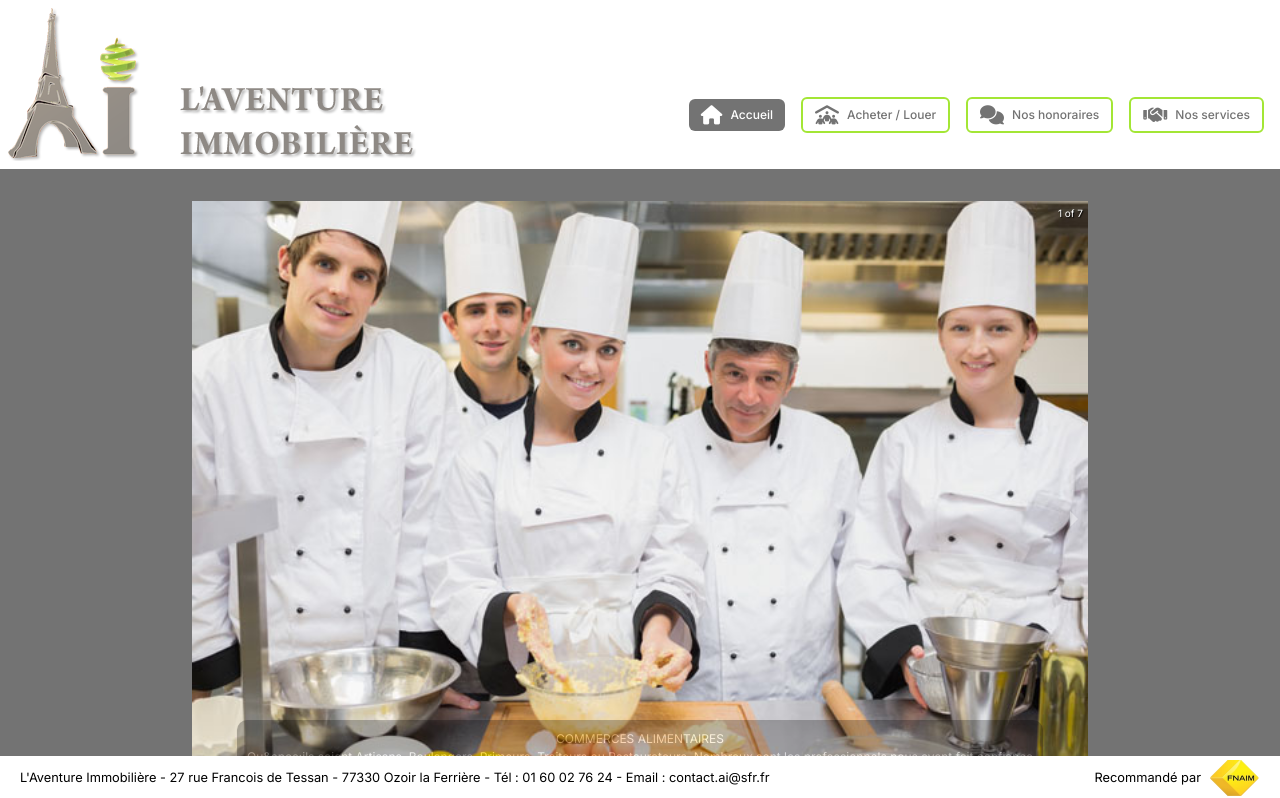
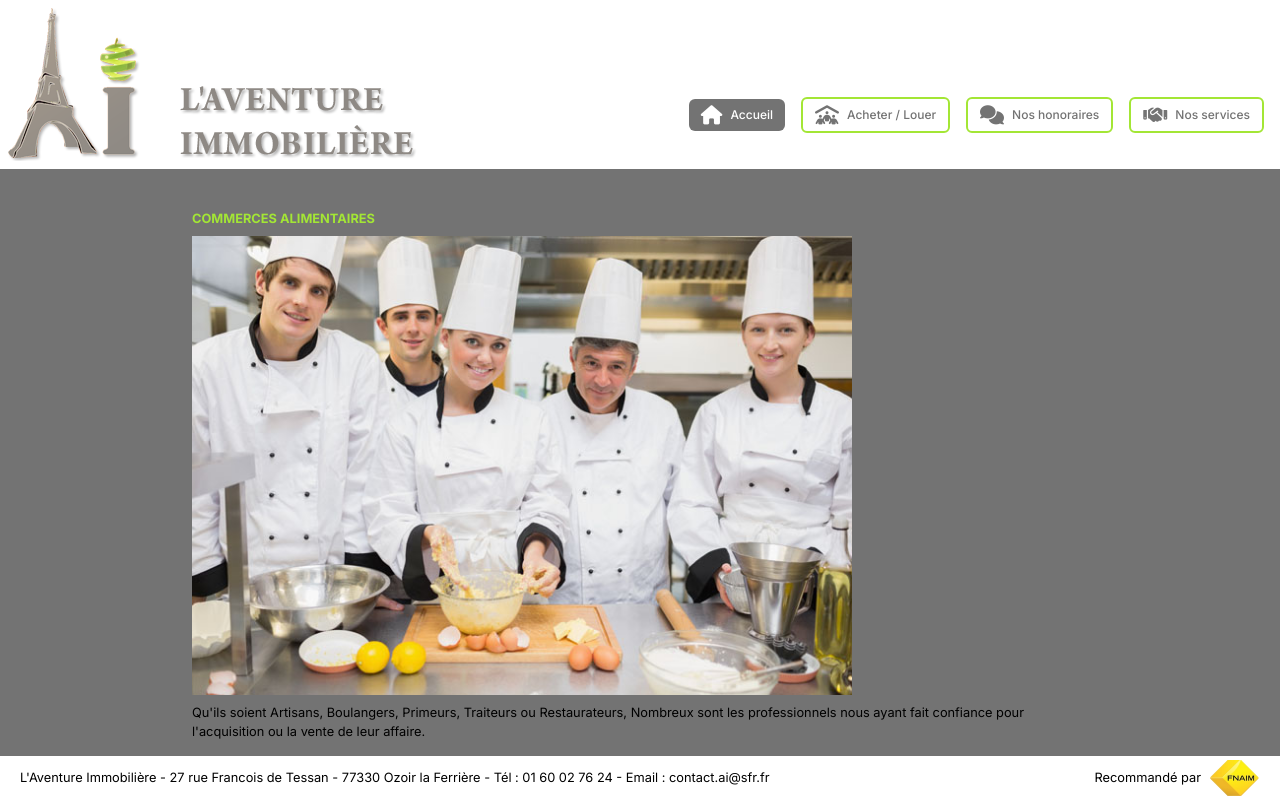
Before and after one commit to ProjectMaker/next-immo, a Next.js app: page / in a window 1280 px wide. Shown: the top 798 px of the page. Built offline with nearby package versions, Linux system fonts and the light colour scheme.

Commit message:
remove carousel

```diff
--- a/app/advertisment/[id]/page.js
+++ b/app/advertisment/[id]/page.js
@@ -1,3 +1,4 @@
+import Image from "next/image"
 import { getDetail } from "@/lib/advertisment";
 
 export default async function Detail({searchParams, params}) {
@@ -31,8 +32,9 @@ export default async function Detail({searchParams, params}) {
         <li>Département : {detail.department}</li>
       </ul>
       {
-        Boolean(detail.pictures.length) && detail.pictures.map(({id, url}) => <div key={id} className="mt-2"><img
-          src={url}/></div>)
+        Boolean(detail.pictures.length) && detail.pictures.map(({id, url}) => (
+          <div key={id} className="mt-2"><Image src={url} width={400} height={400}/></div>
+        ))
       }
     </div>
   )
--- a/app/advertisment/page.js
+++ b/app/advertisment/page.js
@@ -38,7 +38,7 @@ const Home = async ({ searchParams }) => {
               <div className={"flex flex-col mb-4 text-sm"} key={item.id}>
                 <div className={"text-white"}>
                   <div className={"flex flex-row justify-between"}>
-                    <span className="text-lime-500" dangerouslySetInnerHTML={{__html: item.title}} />
+                    <span className="font-bold text-lime-400" dangerouslySetInnerHTML={{__html: item.title}} />
                     <span>{item.publishedAt ? dayjs(item.publishedAt).format("DD/MM/YYYY") : null}</span>
                   </div>
                   {Boolean(item.price) && <div>Prix : {item.price}</div>}
--- a/app/fees/page.js
+++ b/app/fees/page.js
@@ -1,10 +1,7 @@
-import { BurgerMenu } from "../../components/Menu";
-
 export default function FeesPage() {
   return (
     <div className="text-sm">
-      <BurgerMenu />
-      <h1 className="text-base font-bold mb-4 text-lime-400">Ventes</h1>
+      <h1 className="font-bold mb-4 text-lime-400">Ventes</h1>
       <table className="border-collapse w-full mb-2">
         <thead>
         <tr>
@@ -35,7 +32,7 @@ export default function FeesPage() {
         </tr>
         </tbody>
       </table>
-      <h1 className="text-base  font-bold mb-4 text-lime-400">Locations</h1>
+      <h1 className="font-bold mb-4 text-lime-400">Locations</h1>
       <table className="border-collapse w-full mb-2">
         <tbody>
         <tr>
@@ -48,7 +45,7 @@ export default function FeesPage() {
         </tr>
         </tbody>
       </table>
-      <h1 className="text-base  font-bold mb-4 text-lime-400">Etat des lieux</h1>
+      <h1 className="font-bold mb-4 text-lime-400">Etat des lieux</h1>
       <table className="border-collapse w-full mb-2">
         <tbody>
         <tr>
@@ -77,7 +74,7 @@ export default function FeesPage() {
         </tr>
         </tbody>
       </table>
-      <h1 className="text-base  font-bold mb-4 text-lime-400">Locations professionnelles</h1>
+      <h1 className="font-bold mb-4 text-lime-400">Locations professionnelles</h1>
       <p>10% HT du loyer de la période triennale hors frais de rédaction et d&apos;état des lieux</p>
     </div>
   )
--- a/app/page.js
+++ b/app/page.js
@@ -1,33 +1,6 @@
 'use client'
-import {Carousel} from "react-responsive-carousel"
-import "react-responsive-carousel/lib/styles/carousel.css"
+import Image from "next/image"
 
-function CarouselItem({img, label, description}) {
-  return (
-    <div>
-      <img
-        src={img}
-        alt="Aventure immobilière Logo"
-      />
-      <p className="legend">
-        {label}<br/>{description}
-      </p>
-    </div>
-  )
-}
-
-function MobileItem({img, label, description}) {
-  return (
-    <div className="flex flex-col mb-4">
-      <img
-        src={img}
-        alt="Aventure immobilière Logo"
-      />
-      <h1 className="text-lime-400 mt-2">{label}</h1>
-      <p className={"mt-2"}>{description}</p>
-    </div>
-  )
-}
 const ITEMS = [{
   img: '/carousel/photo1.jpeg',
   label: 'COMMERCES ALIMENTAIRES',
@@ -58,24 +31,28 @@ const ITEMS = [{
   description: 'Nous vous accompagnons dans la création et le développement de votre entreprise; recherche de locaux à vendre ou à Louer, Terrains d&apos;activité, Zones commerciales, Bureaux, entrepôts.'
 }]
 
+function Item({img, label, description}) {
+  return (
+    <div className="flex flex-col mb-4">
+      <h1 className="font-bold text-lime-400 my-2" dangerouslySetInnerHTML={{__html: label}} />
+      <Image
+        src={img}
+        width={660}
+        height={470}
+        alt={label}
+      />
+      <p className={"mt-2"} dangerouslySetInnerHTML={{__html: description}} />
+    </div>
+  )
+}
+
 export default function Home() {
   return (
-    <>
-      <div className={"hidden sm:inline-flex"}>
-        <Carousel showArrows={true}>
-          {
-            ITEMS.map(item => <CarouselItem {...item} />)
-          }
-        </Carousel>
-      </div>
-      <div className={"flex flex-col text-sm sm:hidden"}>
+    <div className="text-sm">
+      {
+        ITEMS.map(item => <Item {...item} />)
+      }
 
-          {
-            ITEMS.map(item => <MobileItem {...item} />)
-          }
-
-      </div>
-
-    </>
+    </div>
   )
 }
```
